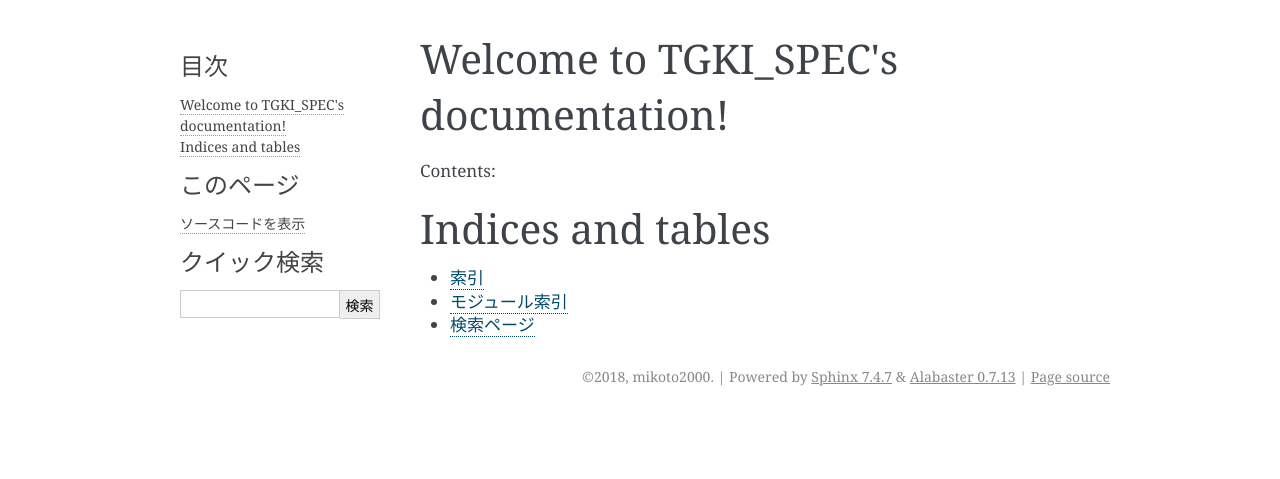
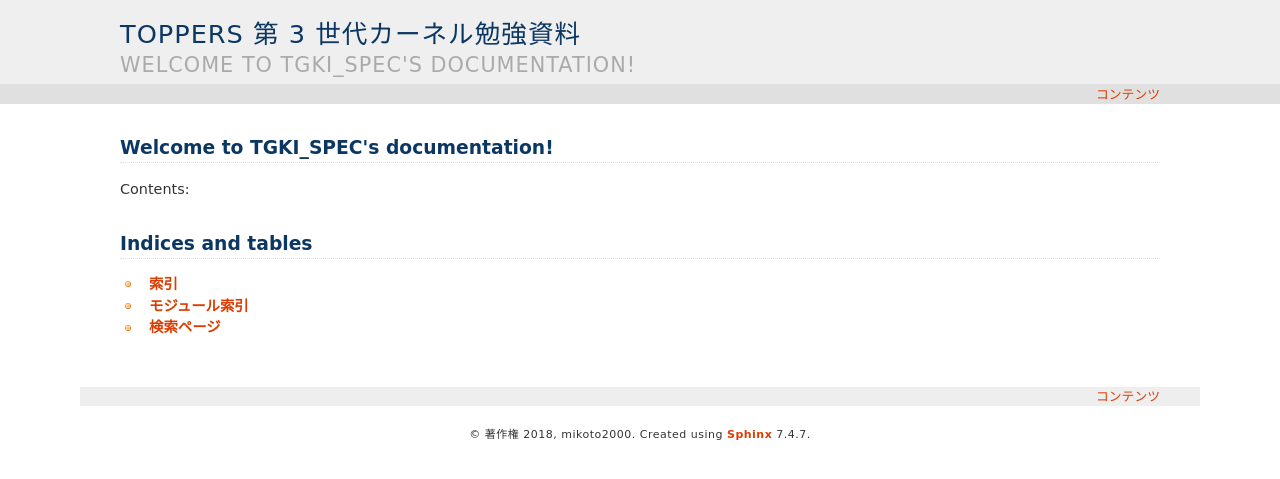
Before and after one commit to mikoto2000/TGKI_SPEC_STUDY, a Sphinx documentation site: the page built from work/source/index.rst, in a window 1280 px wide. Shown: the top 479 px of the page. Built offline with Sphinx 7.4.7, drawn with Linux system fonts in a browser that asks for light colours.

Commit message:
プロジェクト設定更新。

```diff
--- a/work/source/conf.py
+++ b/work/source/conf.py
@@ -51,7 +51,7 @@ source_suffix = '.rst'
 master_doc = 'index'
 
 # General information about the project.
-project = u'TGKI_SPEC'
+project = u'TOPPERS 第 3 世代カーネル勉強資料'
 copyright = u'2018, mikoto2000'
 author = u'mikoto2000'
 
@@ -122,7 +122,7 @@ todo_include_todos = True
 # The theme to use for HTML and HTML Help pages.  See the documentation for
 # a list of builtin themes.
 #
-html_theme = 'alabaster'
+html_theme = 'haiku'
 
 # Theme options are theme-specific and customize the look and feel of a theme
 # further.  For a list of options available for each theme, see the
@@ -136,7 +136,7 @@ html_theme = 'alabaster'
 # The name for this set of Sphinx documents.
 # "<project> v<release> documentation" by default.
 #
-# html_title = u'TGKI_SPEC v0.0.1'
+html_title = u'TOPPERS 第 3 世代カーネル勉強資料'
 
 # A shorter title for the navigation bar.  Default is the same as html_title.
 #
```
